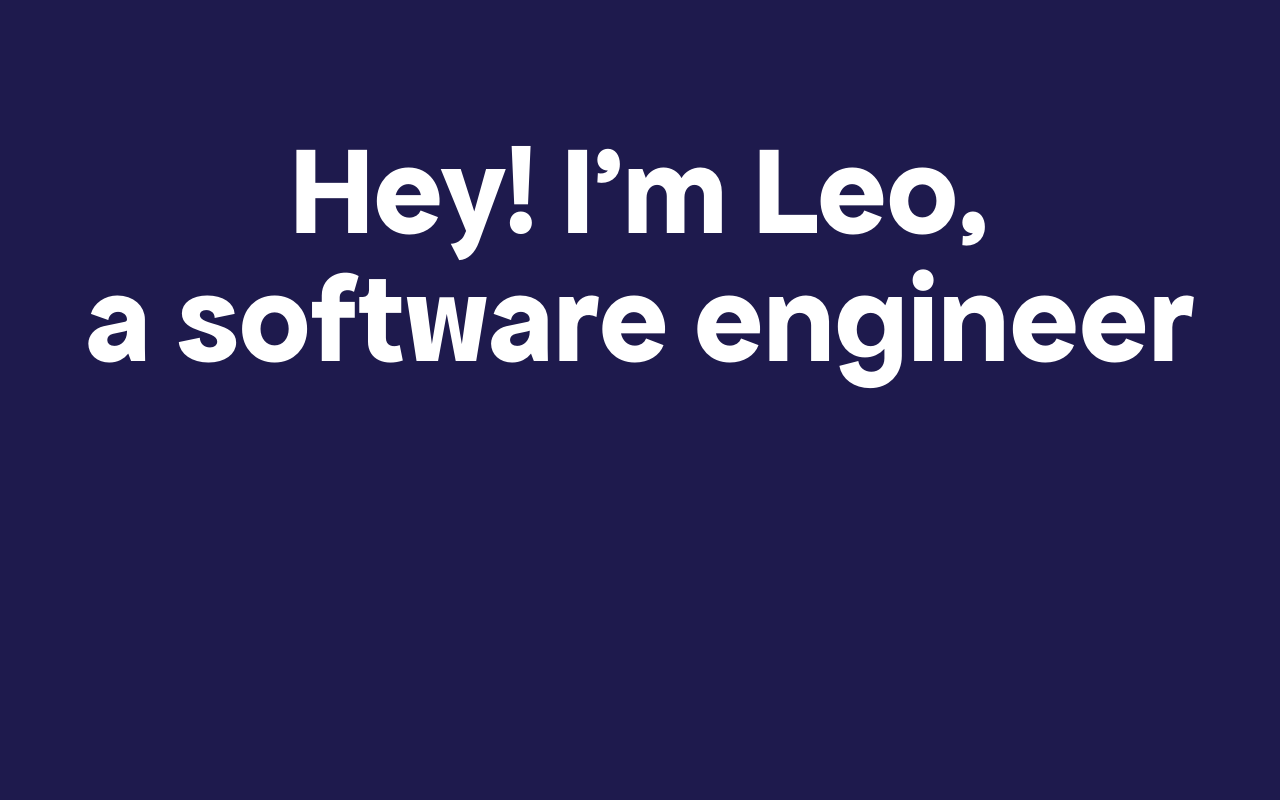
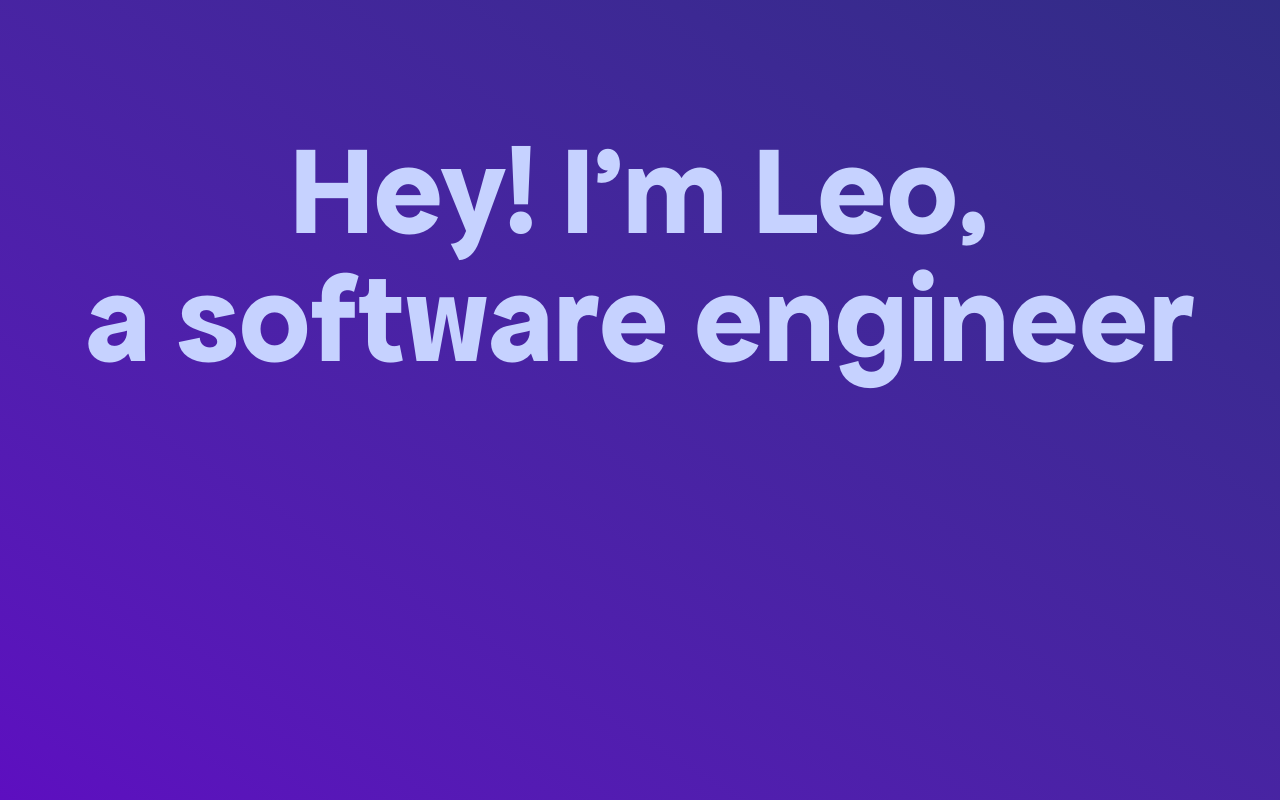
Before and after one commit to Leocano/website, a React (Vite) app: page / in a window 1280 px wide. Built offline with nearby package versions, Linux system fonts and the light colour scheme.

Commit message:
Add gradient

```diff
--- a/src/components/MainContainer.tsx
+++ b/src/components/MainContainer.tsx
@@ -6,6 +6,8 @@ type MainContainerProps = {
 
 export function MainContainer({ children }: MainContainerProps) {
   return (
-    <div className="h-dvh w-full bg-indigo-950 px-10 pt-32">{children}</div>
+    <div className="h-dvh w-full bg-gradient-to-bl from-indigo-900 to-violet-800 px-4 pt-32">
+      {children}
+    </div>
   );
 }
--- a/src/components/Title.tsx
+++ b/src/components/Title.tsx
@@ -6,7 +6,7 @@ type TitleProps = {
 
 export function Title({ children }: TitleProps) {
   return (
-    <h1 className="font-display text-center text-4xl text-white sm:text-6xl lg:text-7xl xl:text-9xl">
+    <h1 className="font-display text-center text-5xl text-indigo-200 sm:text-6xl lg:text-7xl xl:text-9xl">
       {children}
     </h1>
   );
```
